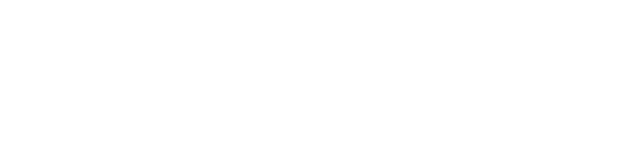
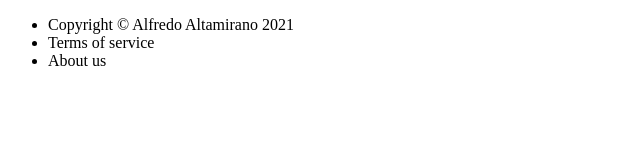
Before and after one commit to Ahuahuachi/taller-git, a plain HTML site: page index.html in a window 1280 px wide. Shown: the whole page, without its empty margins (0-640 px from the left). Drawn offline with Linux system fonts and the light colour scheme.

Commit message:
Add footer

```diff
--- a/index.html
+++ b/index.html
@@ -11,6 +11,12 @@
 
     <main></main>
 
-    <footer></footer>
+    <footer>
+      <ul>
+        <li>Copyright &copy; Alfredo Altamirano 2021</li>
+        <li>Terms of service</li>
+        <li>About us</li>
+      </ul>
+    </footer>
   </body>
 </html>
```
